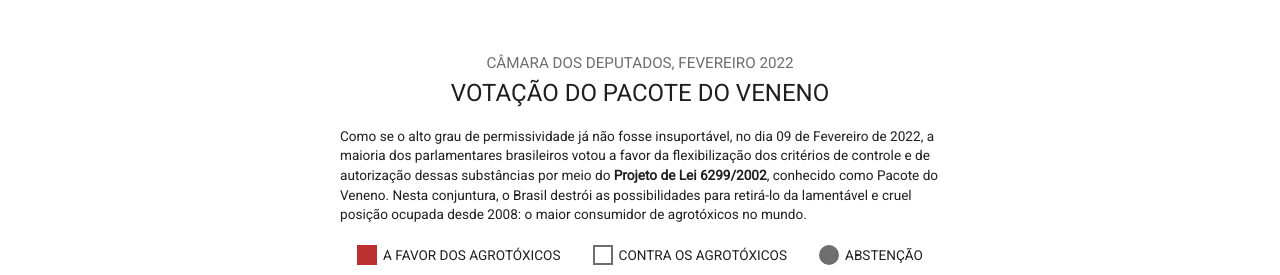
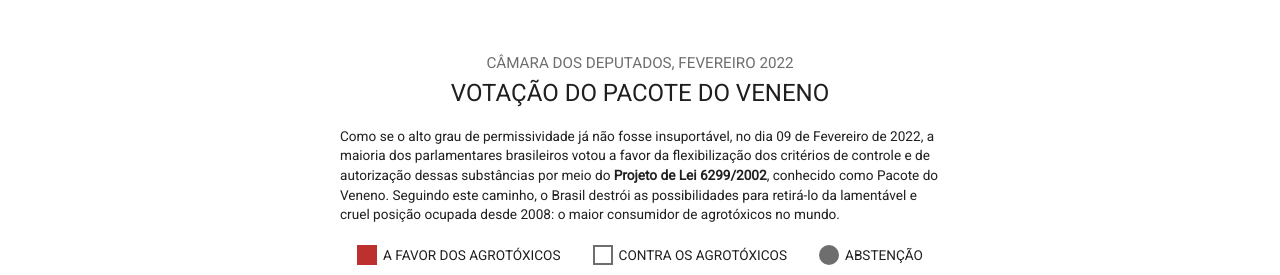
Before and after one commit to itdoliva/apragareal, a React (Create React App) app: page / in a window 1280 px wide. Shown: the part 9380-9655 px from the top of the page. Built offline with nearby package versions, Linux system fonts and the light colour scheme.

Commit message:
fix: text change

```diff
--- a/src/sections/poisonpack/PoisonPack.js
+++ b/src/sections/poisonpack/PoisonPack.js
@@ -87,7 +87,7 @@ export default function PoisonPack() {
         Votação do Pacote do Veneno
       </h2>
 
-      <p>Como se o alto grau de permissividade já não fosse insuportável, no dia 09 de Fevereiro de 2022, a maioria dos parlamentares brasileiros votou a favor da flexibilização dos critérios de controle e de autorização dessas substâncias por meio do <span class="strong">Projeto de Lei 6299/2002</span>, conhecido como Pacote do Veneno. Nesta conjuntura, o Brasil destrói as possibilidades para retirá-lo da lamentável e cruel posição ocupada desde 2008: o maior consumidor de agrotóxicos no mundo.</p>
+      <p>Como se o alto grau de permissividade já não fosse insuportável, no dia 09 de Fevereiro de 2022, a maioria dos parlamentares brasileiros votou a favor da flexibilização dos critérios de controle e de autorização dessas substâncias por meio do <span class="strong">Projeto de Lei 6299/2002</span>, conhecido como Pacote do Veneno. Seguindo este caminho, o Brasil destrói as possibilidades para retirá-lo da lamentável e cruel posição ocupada desde 2008: o maior consumidor de agrotóxicos no mundo.</p>
 
       <div className="deputy center-panel">
 
```
